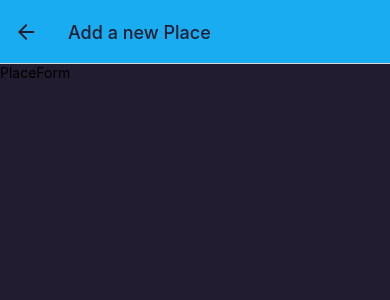
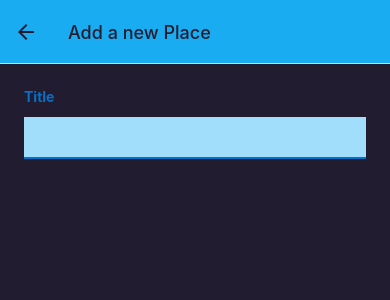
Before and after one commit to BAslani/native-device-features-tuts, a React Native app: screen /AddPlace in a window 390 px wide. Shown: the top 300 px of the page. Built offline with nearby package versions, Linux system fonts and the light colour scheme.

Commit message:
feat: started working on the place form

```diff
--- a/src/components/places/PlaceForm.tsx
+++ b/src/components/places/PlaceForm.tsx
@@ -1,10 +1,23 @@
-import React from 'react'
-import { View, Text } from 'react-native'
+import React, { useState } from 'react'
+import { View, Text, ScrollView } from 'react-native'
+import { TextInput } from 'react-native-gesture-handler'
 
 export default function PlaceForm() {
+  const [enteredTitle, setEnteredTitle] = useState('')
+
+  const changeTitleHandler = (text: string) => {
+    setEnteredTitle(text)
+  }
   return (
-    <View>
-      <Text>PlaceForm</Text>
-    </View>
+    <ScrollView className='flex-1 p-6'>
+      <View>
+        <Text className='font-bold mb-1 text-primary700'>Title</Text>
+        <TextInput
+          onChangeText={changeTitleHandler}
+          value={enteredTitle}
+          className='my-2 px-1 py-2 text-base border-b-primary700 border-b-2 bg-primary100'
+        />
+      </View>
+    </ScrollView>
   )
 }
```
